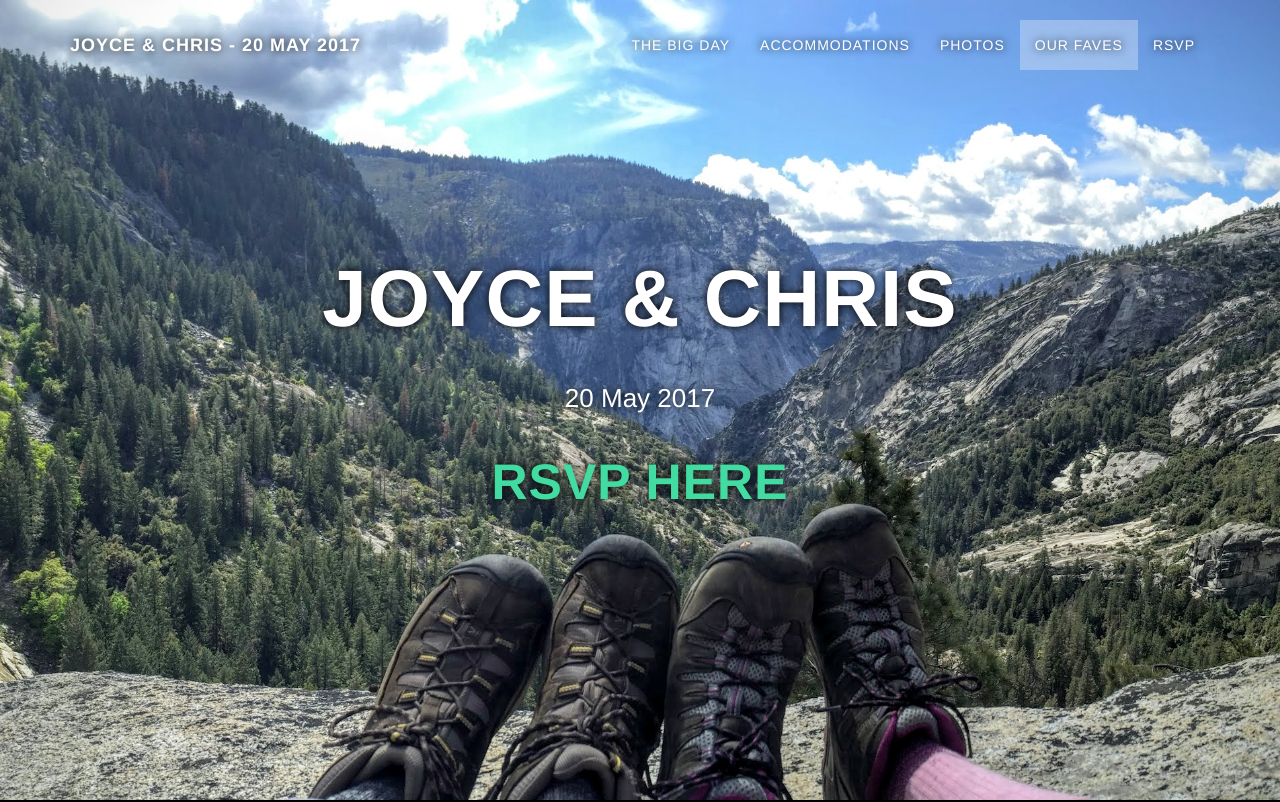
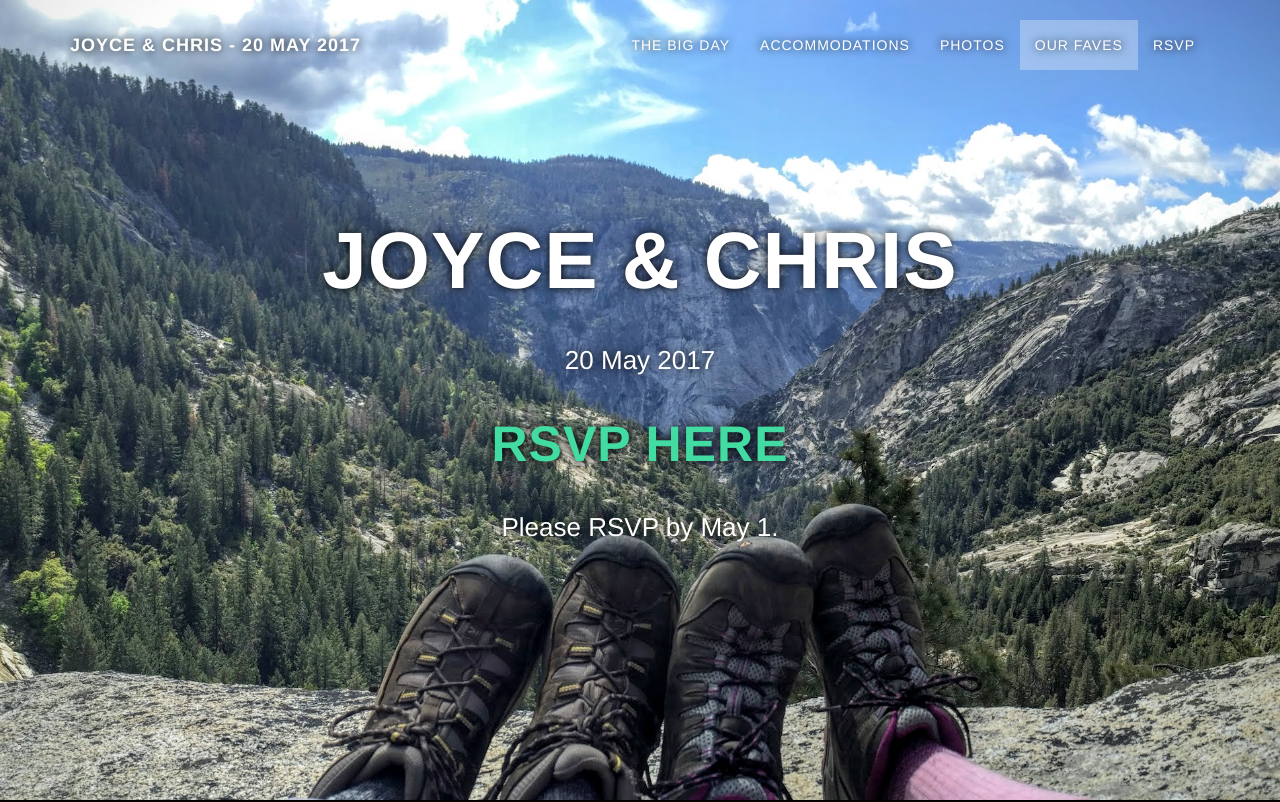
Before and after one commit to kaytwo/wedding, a website: page index.html in a window 1280 px wide. Shown: the top 802 px of the page. Drawn offline with nearby package versions, Linux system fonts and the light colour scheme; some packages are replaced by stand-ins of ours.

Commit message:
rsvp deadline

```diff
--- a/index.html
+++ b/index.html
@@ -99,6 +99,7 @@
                         <h1 class="brand-heading">Joyce &amp; Chris</h1>
                         <p class="intro-text">20 May 2017</p>
                         <h2><a href="https://goo.gl/forms/nzmluOexQYp1zrBh1">RSVP Here</a></h2>
+                        <p class="intro-text">Please RSVP by May 1.</p>
                 </div>
             </div>
         </div>
```
